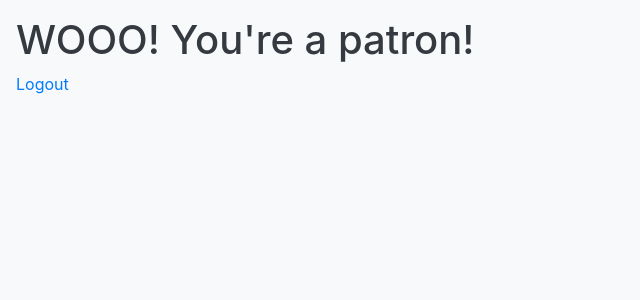
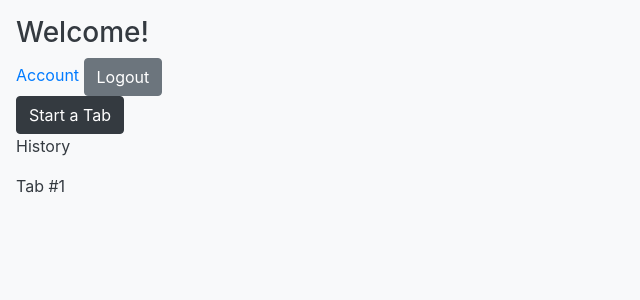
Before and after one commit to rebeccascottweiss/python_project_week, a Django app: template patron_app/templates/patron_home.html in a window 1280 px wide. Shown: the top 300 px of the page, without its empty margins (0-640 px from the left). Run offline with Django 3.2, Linux system fonts and the light colour scheme; the template is opened without the code that fills it: values that come from a table or form of the project are taken from there, others are empty; data comes from the database, SQL or seed files in the repository.

Commit message:
patron home page changes

```diff
--- a/patron_app/templates/patron_home.html
+++ b/patron_app/templates/patron_home.html
@@ -20,8 +20,19 @@
 </head>
 
 <body class="p-3 mb-2 bg-light text-dark">
-    <h1>WOOO! You're a patron!</h1>
-    <a href="/logout">Logout</a>
+    <header>
+        <h3>Welcome!</h3>
+        <nav>
+            <a href="/patron/account">Account</a>
+            <a href="/logout" class="btn btn-secondary">Logout</a>
+        </nav>
+    </header>
+    <a href="/start_tab" class="btn btn-dark">Start a Tab</a>
+    <p>History</p>
+    {% for tab in patron.tabs.all %}
+    <!-- Checking to see if tabs are being created by start_tab -->
+    <p>Tab #{{tab.id}}</p>
+    {% endfor %}
 
 </body>
 
```
